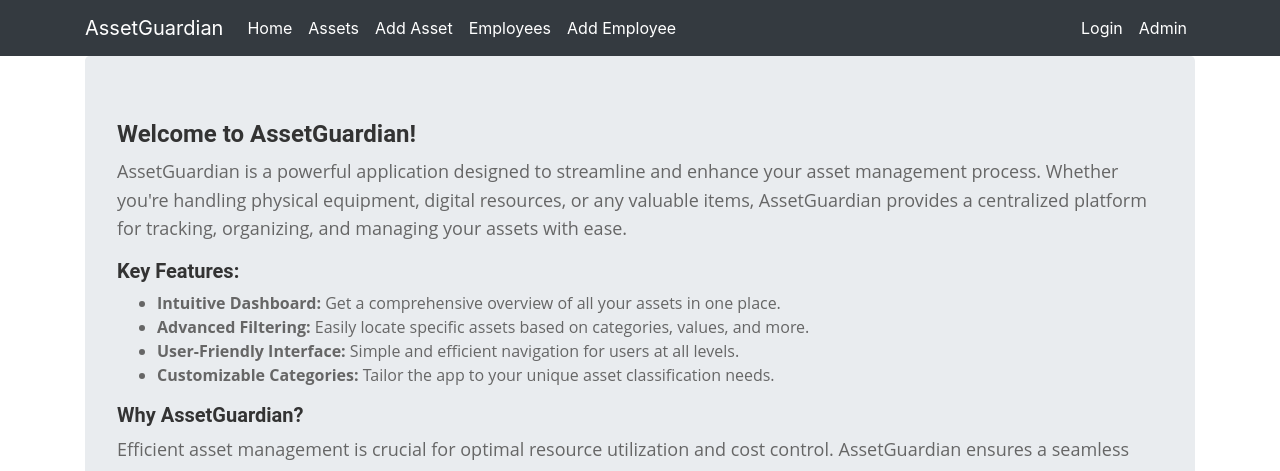
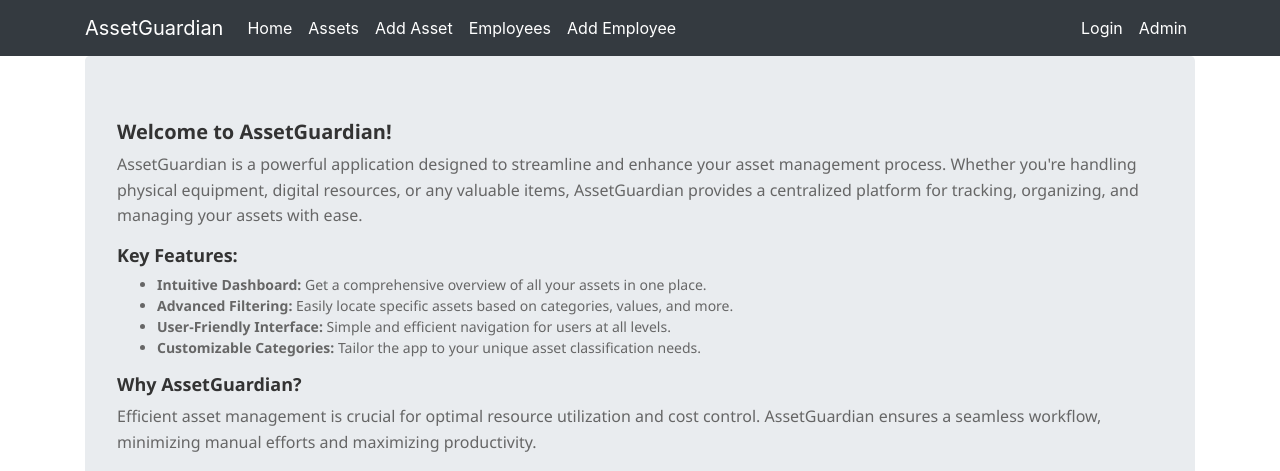
Before and after one commit to beatagliscinska/AssetGuardian, a Django app: page / in a window 1280 px wide. Shown: the top 471 px of the page. Run offline with Django 5.2, Linux system fonts and the light colour scheme; some libraries are stand-ins or nearby versions; grey boxes are pictures that could not be loaded.

Commit message:
Added updated files related to views

```diff
--- a/viewer/templates/home.html
+++ b/viewer/templates/home.html
@@ -1,26 +1,26 @@
 {% extends "base.html" %}
 
 {% block content %}
-  <h5 style="font-family: 'Roboto', sans-serif; font-weight: 700; font-size: 24px; color: #333;">Welcome to AssetGuardian!</h5>
-  <p class="main-text" style="font-family: 'Open Sans', sans-serif; font-size: 18px; line-height: 1.6; color: #666;">AssetGuardian is a powerful application designed to streamline and enhance your asset management process. Whether you're handling physical equipment, digital resources, or any valuable items, AssetGuardian provides a centralized platform for tracking, organizing, and managing your assets with ease.</p>
+  <h5 style="font-family: 'Segoe UI', Roboto, 'Helvetica Neue', Arial, sans-serif; font-weight: 700; font-size: 20px; color: #333;">Welcome to AssetGuardian!</h5>
+  <p class="main-text" style="font-family: 'Segoe UI', Roboto, 'Helvetica Neue', Arial, sans-serif; font-size: 16px; line-height: 1.6; color: #666;">AssetGuardian is a powerful application designed to streamline and enhance your asset management process. Whether you're handling physical equipment, digital resources, or any valuable items, AssetGuardian provides a centralized platform for tracking, organizing, and managing your assets with ease.</p>
 
-  <h5 style="font-family: 'Roboto', sans-serif; font-weight: 700; font-size: 20px; color: #333;">Key Features:</h5>
+  <h5 style="font-family: 'Segoe UI', Roboto, 'Helvetica Neue', Arial, sans-serif; font-weight: 700; font-size: 18px; color: #333;">Key Features:</h5>
   <ul>
-    <li style="font-family: 'Open Sans', sans-serif; font-size: 16px; color: #666;"><strong>Intuitive Dashboard:</strong> Get a comprehensive overview of all your assets in one place.</li>
-    <li style="font-family: 'Open Sans', sans-serif; font-size: 16px; color: #666;"><strong>Advanced Filtering:</strong> Easily locate specific assets based on categories, values, and more.</li>
-    <li style="font-family: 'Open Sans', sans-serif; font-size: 16px; color: #666;"><strong>User-Friendly Interface:</strong> Simple and efficient navigation for users at all levels.</li>
-    <li style="font-family: 'Open Sans', sans-serif; font-size: 16px; color: #666;"><strong>Customizable Categories:</strong> Tailor the app to your unique asset classification needs.</li>
+    <li style="font-family: 'Segoe UI', Roboto, 'Helvetica Neue', Arial, sans-serif; font-size: 14px; color: #666;"><strong>Intuitive Dashboard:</strong> Get a comprehensive overview of all your assets in one place.</li>
+    <li style="font-family: 'Segoe UI', Roboto, 'Helvetica Neue', Arial, sans-serif; font-size: 14px; color: #666;"><strong>Advanced Filtering:</strong> Easily locate specific assets based on categories, values, and more.</li>
+    <li style="font-family: 'Segoe UI', Roboto, 'Helvetica Neue', Arial, sans-serif; font-size: 14px; color: #666;"><strong>User-Friendly Interface:</strong> Simple and efficient navigation for users at all levels.</li>
+    <li style="font-family: 'Segoe UI', Roboto, 'Helvetica Neue', Arial, sans-serif; font-size: 14px; color: #666;"><strong>Customizable Categories:</strong> Tailor the app to your unique asset classification needs.</li>
   </ul>
 
-  <h5 style="font-family: 'Roboto', sans-serif; font-weight: 700; font-size: 20px; color: #333;">Why AssetGuardian?</h5>
-  <p class="main-text" style="font-family: 'Open Sans', sans-serif; font-size: 18px; line-height: 1.6; color: #666;">Efficient asset management is crucial for optimal resource utilization and cost control. AssetGuardian ensures a seamless workflow, minimizing manual efforts and maximizing productivity.</p>
+  <h5 style="font-family: 'Segoe UI', Roboto, 'Helvetica Neue', Arial, sans-serif; font-weight: 700; font-size: 18px; color: #333;">Why AssetGuardian?</h5>
+  <p class="main-text" style="font-family: 'Segoe UI', Roboto, 'Helvetica Neue', Arial, sans-serif; font-size: 16px; line-height: 1.6; color: #666;">Efficient asset management is crucial for optimal resource utilization and cost control. AssetGuardian ensures a seamless workflow, minimizing manual efforts and maximizing productivity.</p>
 
   <img src="https://insite.ipwea.org/wp-content/uploads/2020/11/Story-44-Image-1.jpg" alt="Asset Guardian Image" width="100%">
 
 <style>
   .main-text {
-    font-family: 'Open Sans', sans-serif;
-    font-size: 18px;
+    font-family: 'Segoe UI', Roboto, 'Helvetica Neue', Arial, sans-serif;
+    font-size: 16px;
     line-height: 1.6;
     color: #666;
   }
```
Also changed, not shown: viewer/form.py (+21 -35 lines), viewer/templates/form.html (+7 -5 lines).
